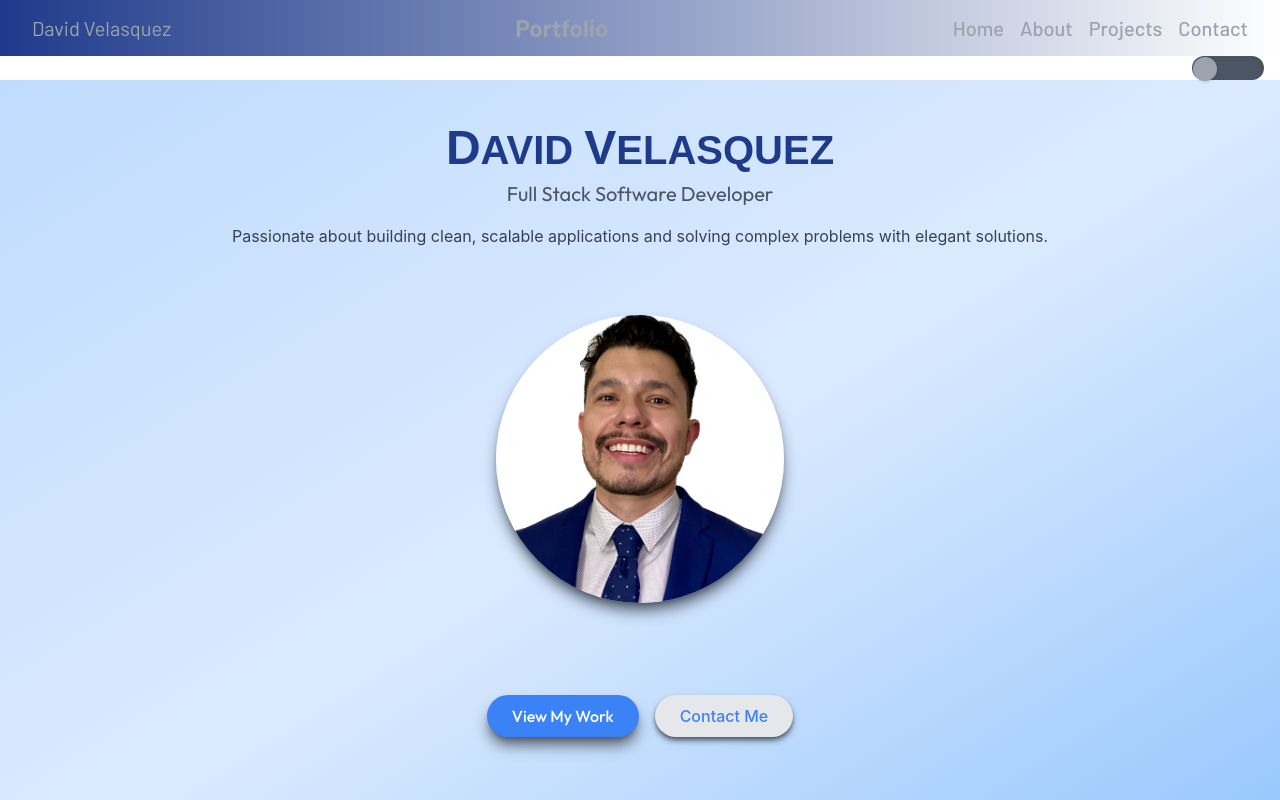
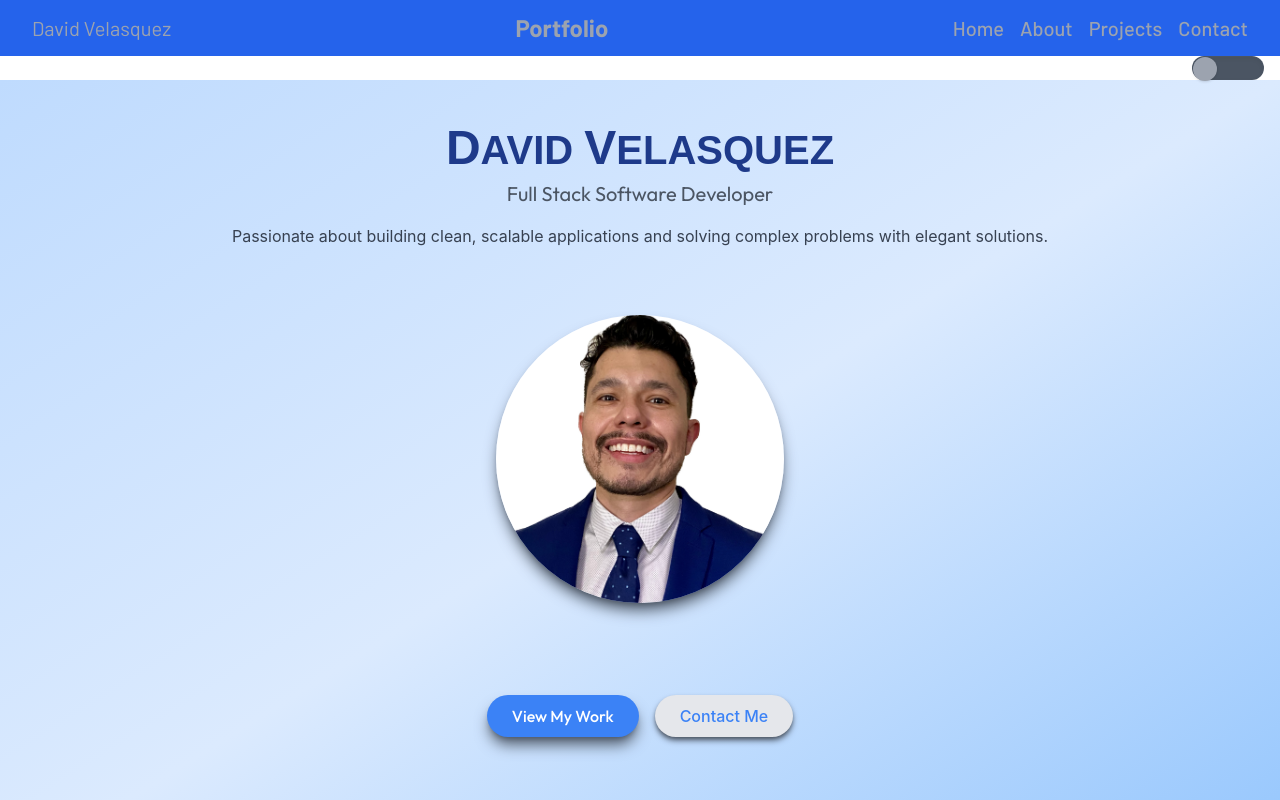
Before and after one commit to davidxv15/Portfolio-2, a React (Vite) app: page / in a window 1280 px wide. Shown: the top 800 px of the page. Built offline with nearby package versions, Linux system fonts and the light colour scheme; grey boxes are pictures that could not be loaded; a web font is replaced by a local one.

Commit message:
Nav: solid color

```diff
--- a/src/components/Navbar.tsx
+++ b/src/components/Navbar.tsx
@@ -5,7 +5,7 @@ const Navbar: React.FC = () => {
   const [isOpen, setIsOpen] = useState(false);
 
   return (
-    <nav className="bg-gradient-to-r from-blue-900 to-transparent text-white">
+    <nav className="bg-blue-600 to-transparent text-white">
       <div className="max-w-7xl mx-auto px-4 sm:px-6 lg:px-8">
         <div className="text-gray-400 text-xl font-barlow flex items-center justify-between h-14">
           David Velasquez
```
